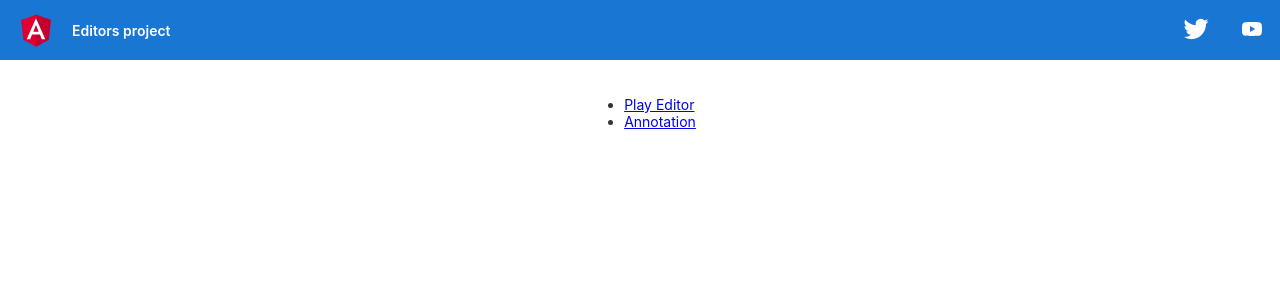
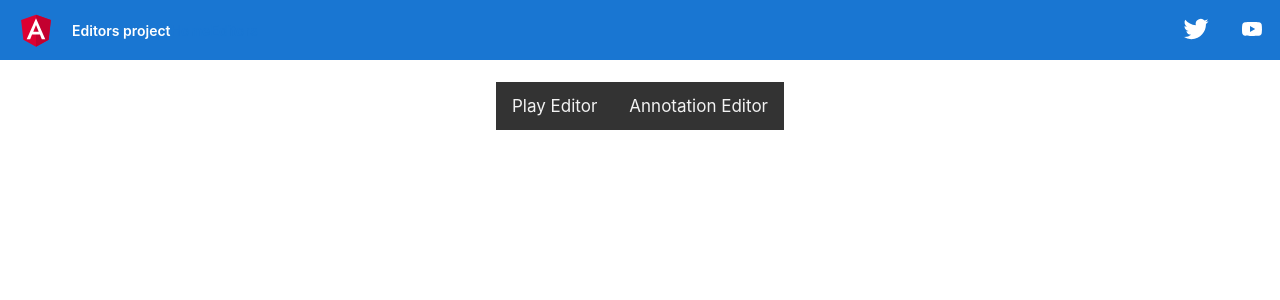
Before and after one commit to tecnocrata/mfe-hub, an Angular app in the folder module-federation/angular12/: page /editors in a window 1280 px wide. Shown: the top 300 px of the page. Built offline with nearby package versions, Linux system fonts and the light colour scheme.

Commit message:
angular12: styles fixed

```diff
--- a/module-federation/angular12/src/app/editors/editors.component.css
+++ b/module-federation/angular12/src/app/editors/editors.component.css
@@ -0,0 +1,27 @@
+/* Add a black background color to the top navigation */
+.topnav {
+  background-color: #333;
+  overflow: hidden;
+}
+
+/* Style the links inside the navigation bar */
+.topnav a {
+  float: left;
+  color: #f2f2f2;
+  text-align: center;
+  padding: 14px 16px;
+  text-decoration: none;
+  font-size: 17px;
+}
+
+/* Change the color of links on hover */
+.topnav a:hover {
+  background-color: #ddd;
+  color: black;
+}
+
+/* Add a color to the active/current link */
+.topnav a.active {
+  background-color: #04AA6D;
+  color: white;
+}
--- a/module-federation/angular12/src/app/editors/editors.component.html
+++ b/module-federation/angular12/src/app/editors/editors.component.html
@@ -1,6 +1,6 @@
 <!-- THIS IS JUST THE EDITOR LAYOUT!!! -->
 <div class="row">
-  <div
+  <!-- <div
     class="column width:20%; bg-blue-800 shadow-xl h-16 fixed bottom-0 mt-12 md:relative md:h-screen z-10 w-full md:w-48">
 
     <div class="md:mt-12 md:w-50 md:fixed md:left-0 md:top-0 content-center md:content-start text-left justify-between">
@@ -22,7 +22,13 @@
         </li>
       </ul>
     </div>
+  </div> -->
+  <div class="topnav">
+    <!-- <a class="active" href="#home">Home</a> -->
+    <a routerLinkActive="active" routerLink="/editors/playeditor">Play Editor</a>
+    <a routerLinkActive="active" routerLink="/editors/annotationeditor">Annotation Editor</a>
   </div>
+
   <div class="column width:80% editor-content" fxFlex>
     <router-outlet></router-outlet>
   </div>
```
